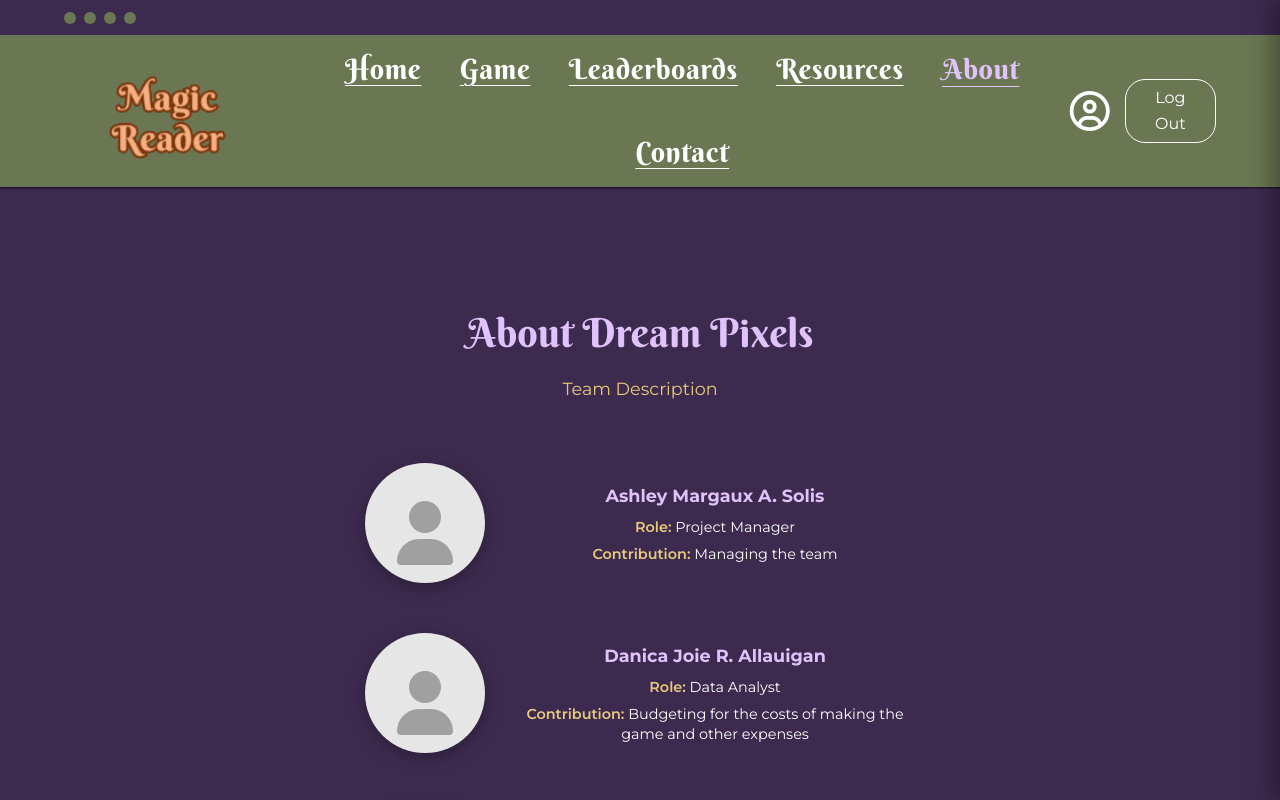
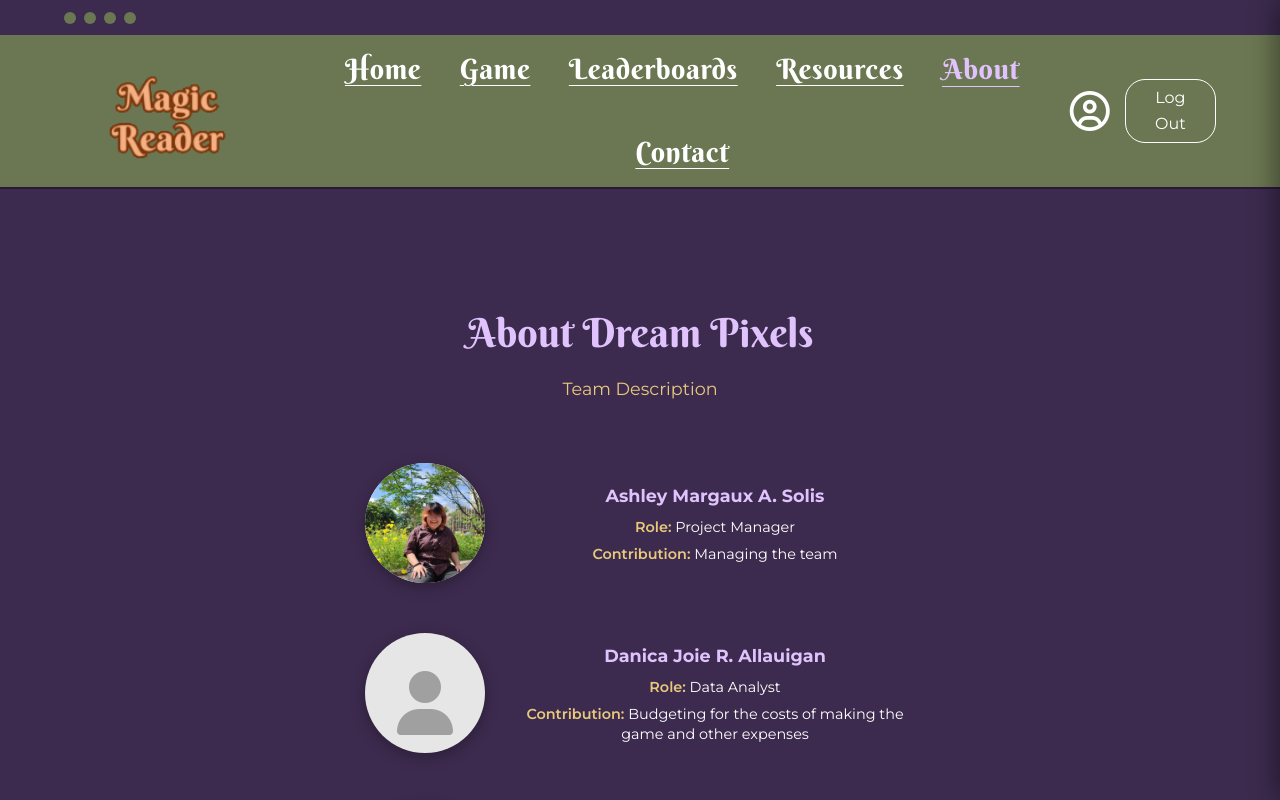
Before and after one commit to eldestdaughterr11/Magic-Reader-New-Game-Site, a React (Vite) app: page /about in a window 1280 px wide. Shown: the top 800 px of the page. Built offline with nearby package versions, Linux system fonts and the light colour scheme; no server answers; the database is empty; sample sign-in values are in the browser's storage.

Commit message:
Add Solis photo to About page

```diff
--- a/src/pages/About.jsx
+++ b/src/pages/About.jsx
@@ -3,7 +3,8 @@ function About() {
     {
       name: "Ashley Margaux A. Solis",
       role: "Project Manager",
-      cont: "Managing the team"
+      cont: "Managing the team",
+      photo: "/images/team/solis.jpg"
     },
     {
       name: "Danica Joie R. Allauigan",
@@ -50,7 +51,7 @@ function About() {
         {teamMembers.map((member, index) => (
           <div key={index} className="responsive-flex-row" style={{ gap: '30px' }}>
 
-            {/* Profile Avatar Placeholder */}
+            {/* Profile Avatar */}
             <div style={{
               width: '120px',
               height: '120px',
@@ -63,8 +64,15 @@ function About() {
               boxShadow: '0 4px 15px rgba(0,0,0,0.3)',
               overflow: 'hidden'
             }}>
-              {/* Default icon using FontAwesome */}
-              <i className="fa-solid fa-user" style={{ fontSize: '4rem', color: '#a0a0a0', marginTop: '20px' }}></i>
+              {member.photo ? (
+                <img
+                  src={member.photo}
+                  alt={member.name}
+                  style={{ width: '100%', height: '100%', objectFit: 'cover' }}
+                />
+              ) : (
+                <i className="fa-solid fa-user" style={{ fontSize: '4rem', color: '#a0a0a0', marginTop: '20px' }}></i>
+              )}
             </div>
 
             {/* Member Details */}
```
Also changed, not shown: public/images/team/solis.jpg (added).
